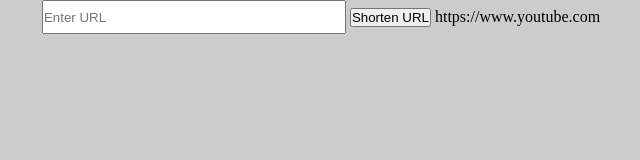
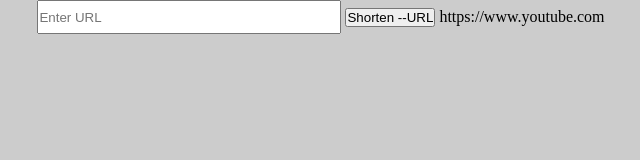
Before and after one commit to 1-Zephyr/weifuwu-url, a website built with webpack: page src/index.html in a window 1280 px wide. Shown: the full height of the page, 319-959 px from the left. Built offline with nearby package versions, Linux system fonts and the light colour scheme.

Commit message:
Update changes

```diff
--- a/src/index.html
+++ b/src/index.html
@@ -14,7 +14,7 @@
         id="urlInput"
         placeholder="Enter URL"
       />
-      <button type="submit">Shorten URL</button>
+      <button type="submit">Shorten --URL</button>
       https://www.youtube.com
     </form>
     <!-- <script src="./script.js" defer></script> -->
```
Also changed, not shown: dist/index.html.
